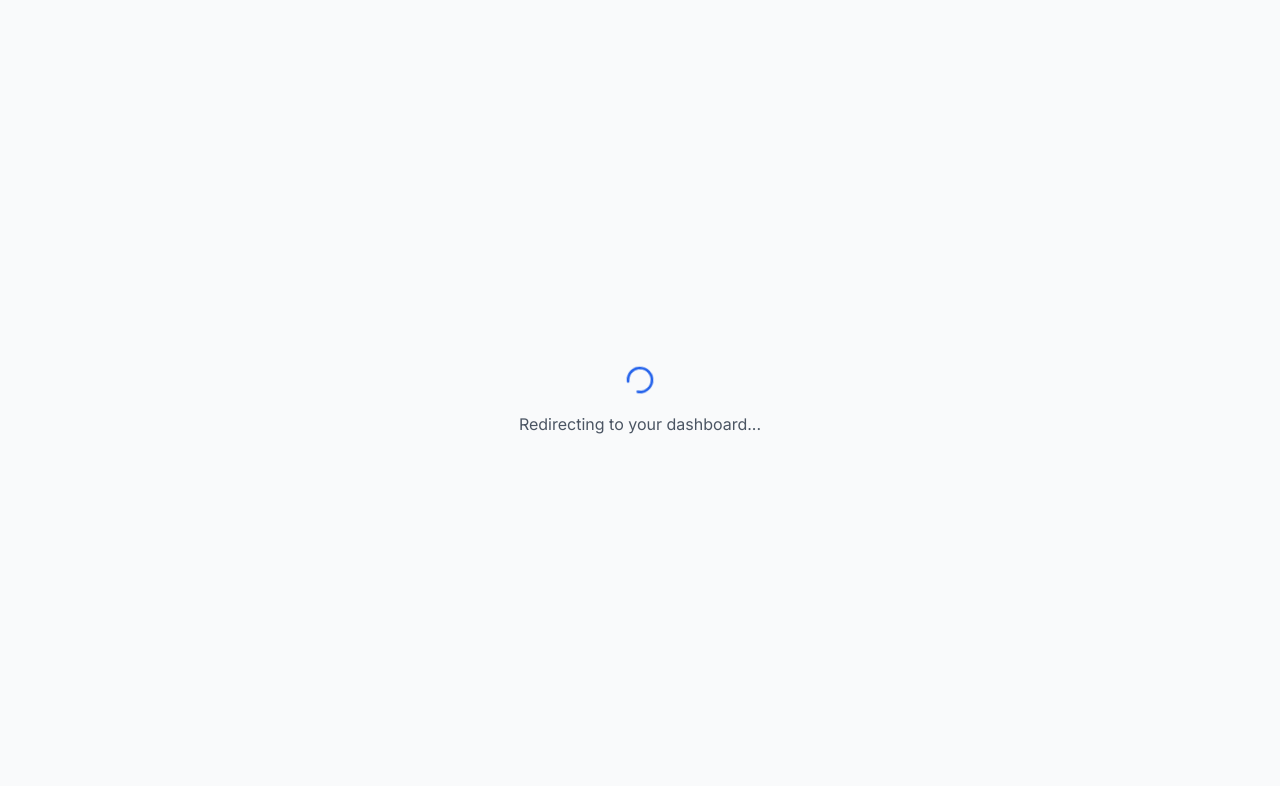
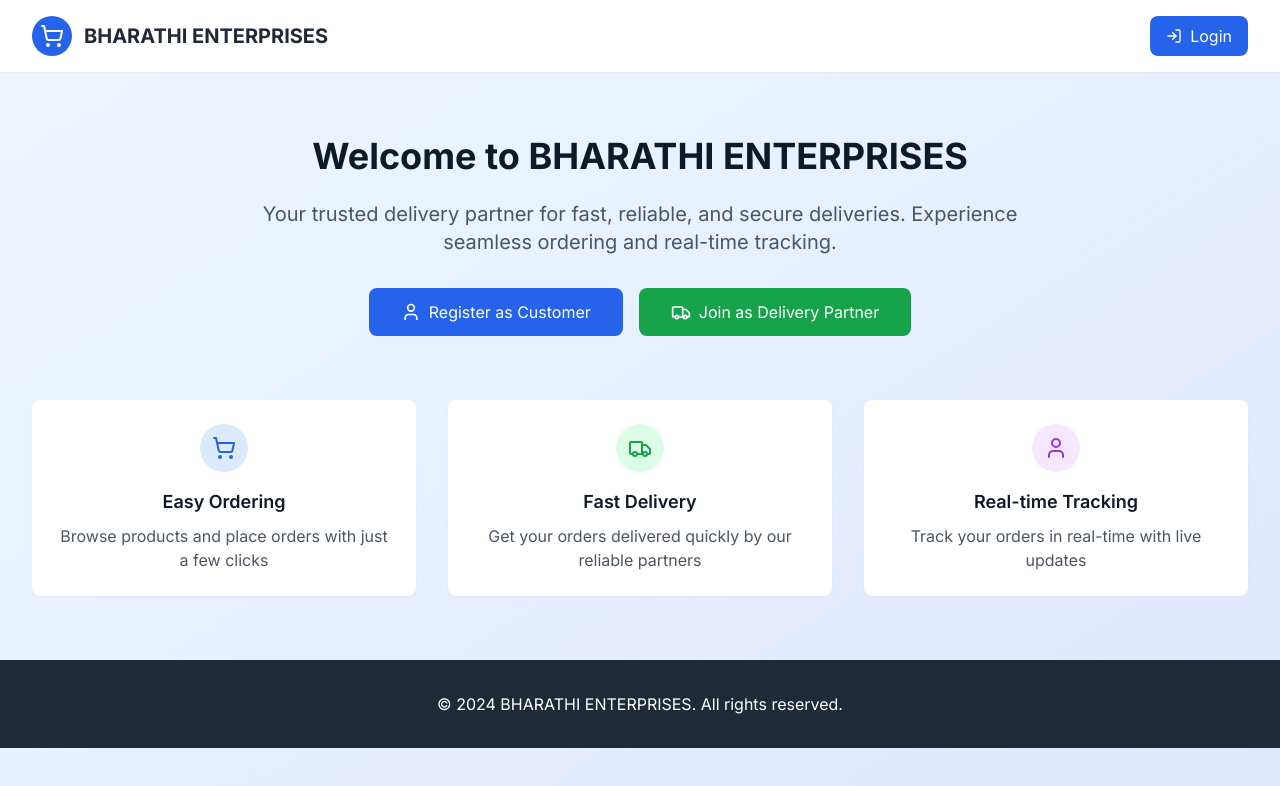
Before and after one commit to Divakara99/Bharathi-app, a Next.js app: page / in a window 1280 px wide. Before the commit this address had no page. Shown: the top 786 px of the page. Built offline with nearby package versions, Linux system fonts and the light colour scheme.

Commit message:
Fix Vercel deployment: Add error boundary and simplify home page

```diff
--- a/app/layout.tsx
+++ b/app/layout.tsx
@@ -1,14 +1,15 @@
 import type { Metadata } from 'next'
 import { Inter } from 'next/font/google'
 import './globals.css'
+import AuthProvider from '@/components/AuthProvider'
 import { Toaster } from 'react-hot-toast'
-import AuthProvider from '@/components/AuthProvider'
+import { ErrorBoundary } from '@/components/ErrorBoundary'
 
 const inter = Inter({ subsets: ['latin'] })
 
 export const metadata: Metadata = {
-  title: 'BHARATHI ENTERPRISES - Delivery App',
-  description: 'A Zepto-like delivery app with real-time features by BHARATHI ENTERPRISES',
+  title: 'BHARATHI ENTERPRISES - Fast Delivery Service',
+  description: 'Your trusted delivery partner for fast, reliable, and secure deliveries',
 }
 
 export default function RootLayout({
@@ -19,19 +20,12 @@ export default function RootLayout({
   return (
     <html lang="en">
       <body className={inter.className}>
-        <AuthProvider>
-          {children}
-          <Toaster
-            position="top-right"
-            toastOptions={{
-              duration: 4000,
-              style: {
-                background: '#363636',
-                color: '#fff',
-              },
-            }}
-          />
-        </AuthProvider>
+        <ErrorBoundary>
+          <AuthProvider>
+            {children}
+            <Toaster position="top-right" />
+          </AuthProvider>
+        </ErrorBoundary>
       </body>
     </html>
   )
--- a/app/page.tsx
+++ b/app/page.tsx
@@ -1,80 +1,123 @@
 'use client'
 
 import { useEffect, useState } from 'react'
-import { useAuth } from '@/components/AuthProvider'
 import { useRouter } from 'next/navigation'
-import { Loader2 } from 'lucide-react'
-import { supabase } from '@/lib/supabase'
-
-// Force dynamic rendering
-export const dynamic = 'force-dynamic'
+import { Loader2, ShoppingCart, Truck, User, LogIn } from 'lucide-react'
 
 export default function HomePage() {
-  const { user, loading } = useAuth()
-  const [roleChecked, setRoleChecked] = useState(false)
+  const [loading, setLoading] = useState(true)
   const router = useRouter()
 
   useEffect(() => {
-    if (!loading && !roleChecked) {
-      setRoleChecked(true)
+    // Simulate loading time
+    const timer = setTimeout(() => {
+      setLoading(false)
+    }, 1000)
 
-      if (!user) {
-        router.replace('/auth/login')
-        return
-      }
+    return () => clearTimeout(timer)
+  }, [])
 
-      // Check user role and redirect accordingly
-      const checkUserRole = async () => {
-        try {
-          const { data: userData } = await supabase
-            .from('users')
-            .select('role')
-            .eq('id', user.id)
-            .single()
-
-          if (userData) {
-            switch (userData.role) {
-              case 'owner':
-                router.replace('/owner/dashboard')
-                break
-              case 'customer':
-                router.replace('/customer/dashboard')
-                break
-              case 'delivery_partner':
-                router.replace('/delivery/dashboard')
-                break
-              default:
-                router.replace('/auth/login')
-            }
-          } else {
-            router.replace('/auth/login')
-          }
-        } catch (error) {
-          console.error('Error checking user role:', error)
-          router.replace('/auth/login')
-        }
-      }
-
-      checkUserRole()
-    }
-  }, [user, loading, roleChecked, router])
-
-  if (loading || !roleChecked) {
+  if (loading) {
     return (
-      <div className="min-h-screen bg-gray-50 flex items-center justify-center">
+      <div className="min-h-screen bg-gradient-to-br from-blue-50 to-indigo-100 flex items-center justify-center">
         <div className="text-center">
-          <Loader2 className="w-8 h-8 animate-spin mx-auto mb-4 text-blue-600" />
-          <p className="text-gray-600">Loading...</p>
+          <div className="w-16 h-16 bg-blue-600 rounded-full flex items-center justify-center mx-auto mb-4">
+            <ShoppingCart className="w-8 h-8 text-white" />
+          </div>
+          <h1 className="text-2xl font-bold text-gray-800 mb-2">BHARATHI ENTERPRISES</h1>
+          <Loader2 className="w-6 h-6 animate-spin mx-auto text-blue-600" />
+          <p className="text-gray-600 mt-2">Loading...</p>
         </div>
       </div>
     )
   }
 
   return (
-    <div className="min-h-screen bg-gray-50 flex items-center justify-center">
-      <div className="text-center">
-        <Loader2 className="w-8 h-8 animate-spin mx-auto mb-4 text-blue-600" />
-        <p className="text-gray-600">Redirecting to your dashboard...</p>
+    <div className="min-h-screen bg-gradient-to-br from-blue-50 to-indigo-100">
+      {/* Header */}
+      <div className="bg-white shadow-sm">
+        <div className="max-w-7xl mx-auto px-4 sm:px-6 lg:px-8">
+          <div className="flex justify-between items-center py-4">
+            <div className="flex items-center">
+              <div className="w-10 h-10 bg-blue-600 rounded-full flex items-center justify-center mr-3">
+                <ShoppingCart className="w-6 h-6 text-white" />
+              </div>
+              <h1 className="text-xl font-bold text-gray-800">BHARATHI ENTERPRISES</h1>
+            </div>
+            <button
+              onClick={() => router.push('/auth/login')}
+              className="flex items-center px-4 py-2 bg-blue-600 text-white rounded-lg hover:bg-blue-700 transition-colors"
+            >
+              <LogIn className="w-4 h-4 mr-2" />
+              Login
+            </button>
+          </div>
+        </div>
+      </div>
+
+      {/* Hero Section */}
+      <div className="max-w-7xl mx-auto px-4 sm:px-6 lg:px-8 py-16">
+        <div className="text-center">
+          <h2 className="text-4xl font-bold text-gray-900 mb-6">
+            Welcome to BHARATHI ENTERPRISES
+          </h2>
+          <p className="text-xl text-gray-600 mb-8 max-w-3xl mx-auto">
+            Your trusted delivery partner for fast, reliable, and secure deliveries.
+            Experience seamless ordering and real-time tracking.
+          </p>
+
+          {/* Action Buttons */}
+          <div className="flex flex-col sm:flex-row gap-4 justify-center">
+            <button
+              onClick={() => router.push('/auth/register')}
+              className="flex items-center justify-center px-8 py-3 bg-blue-600 text-white rounded-lg hover:bg-blue-700 transition-colors"
+            >
+              <User className="w-5 h-5 mr-2" />
+              Register as Customer
+            </button>
+            <button
+              onClick={() => router.push('/auth/register')}
+              className="flex items-center justify-center px-8 py-3 bg-green-600 text-white rounded-lg hover:bg-green-700 transition-colors"
+            >
+              <Truck className="w-5 h-5 mr-2" />
+              Join as Delivery Partner
+            </button>
+          </div>
+        </div>
+
+        {/* Features */}
+        <div className="mt-16 grid md:grid-cols-3 gap-8">
+          <div className="text-center p-6 bg-white rounded-lg shadow-sm">
+            <div className="w-12 h-12 bg-blue-100 rounded-full flex items-center justify-center mx-auto mb-4">
+              <ShoppingCart className="w-6 h-6 text-blue-600" />
+            </div>
+            <h3 className="text-lg font-semibold text-gray-900 mb-2">Easy Ordering</h3>
+            <p className="text-gray-600">Browse products and place orders with just a few clicks</p>
+          </div>
+
+          <div className="text-center p-6 bg-white rounded-lg shadow-sm">
+            <div className="w-12 h-12 bg-green-100 rounded-full flex items-center justify-center mx-auto mb-4">
+              <Truck className="w-6 h-6 text-green-600" />
+            </div>
+            <h3 className="text-lg font-semibold text-gray-900 mb-2">Fast Delivery</h3>
+            <p className="text-gray-600">Get your orders delivered quickly by our reliable partners</p>
+          </div>
+
+          <div className="text-center p-6 bg-white rounded-lg shadow-sm">
+            <div className="w-12 h-12 bg-purple-100 rounded-full flex items-center justify-center mx-auto mb-4">
+              <User className="w-6 h-6 text-purple-600" />
+            </div>
+            <h3 className="text-lg font-semibold text-gray-900 mb-2">Real-time Tracking</h3>
+            <p className="text-gray-600">Track your orders in real-time with live updates</p>
+          </div>
+        </div>
+      </div>
+
+      {/* Footer */}
+      <div className="bg-gray-800 text-white py-8">
+        <div className="max-w-7xl mx-auto px-4 sm:px-6 lg:px-8 text-center">
+          <p>&copy; 2024 BHARATHI ENTERPRISES. All rights reserved.</p>
+        </div>
       </div>
     </div>
   )
--- /dev/null
+++ b/components/ErrorBoundary.tsx
@@ -0,0 +1,53 @@
+'use client'
+
+import { Component, ReactNode } from 'react'
+
+interface Props {
+  children: ReactNode
+}
+
+interface State {
+  hasError: boolean
+  error?: Error
+}
+
+export class ErrorBoundary extends Component<Props, State> {
+  constructor(props: Props) {
+    super(props)
+    this.state = { hasError: false }
+  }
+
+  static getDerivedStateFromError(error: Error): State {
+    return { hasError: true, error }
+  }
+
+  componentDidCatch(error: Error, errorInfo: any) {
+    console.error('Error caught by boundary:', error, errorInfo)
+  }
+
+  render() {
+    if (this.state.hasError) {
+      return (
+        <div className="min-h-screen bg-gray-50 flex items-center justify-center">
+          <div className="text-center p-8">
+            <div className="w-16 h-16 bg-red-100 rounded-full flex items-center justify-center mx-auto mb-4">
+              <svg className="w-8 h-8 text-red-600" fill="none" stroke="currentColor" viewBox="0 0 24 24">
+                <path strokeLinecap="round" strokeLinejoin="round" strokeWidth={2} d="M12 9v2m0 4h.01m-6.938 4h13.856c1.54 0 2.502-1.667 1.732-2.5L13.732 4c-.77-.833-1.964-.833-2.732 0L3.732 16.5c-.77.833.192 2.5 1.732 2.5z" />
+              </svg>
+            </div>
+            <h1 className="text-2xl font-bold text-gray-900 mb-2">Something went wrong</h1>
+            <p className="text-gray-600 mb-4">We're sorry, but something unexpected happened.</p>
+            <button
+              onClick={() => window.location.reload()}
+              className="px-4 py-2 bg-blue-600 text-white rounded-lg hover:bg-blue-700 transition-colors"
+            >
+              Reload Page
+            </button>
+          </div>
+        </div>
+      )
+    }
+
+    return this.props.children
+  }
+}
```
Also changed, not shown: 1 other file (tests, documents, lock files or other folders).
